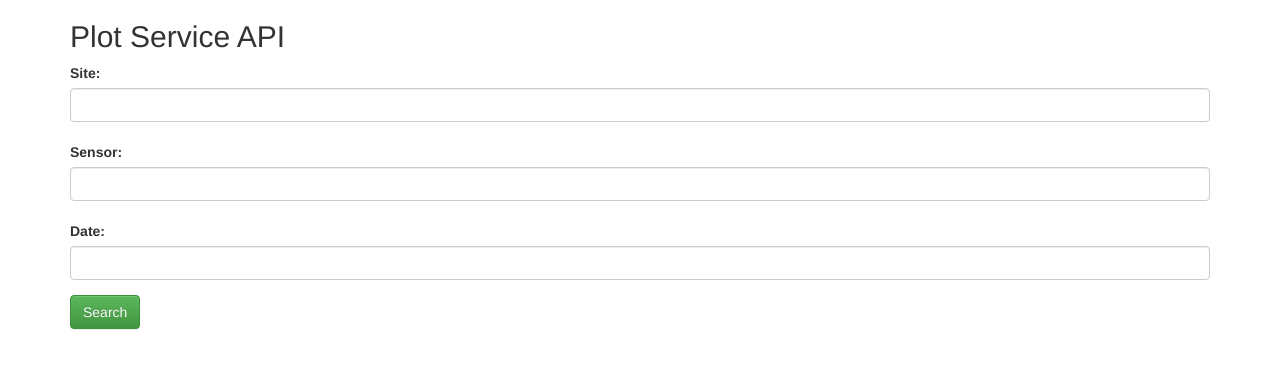
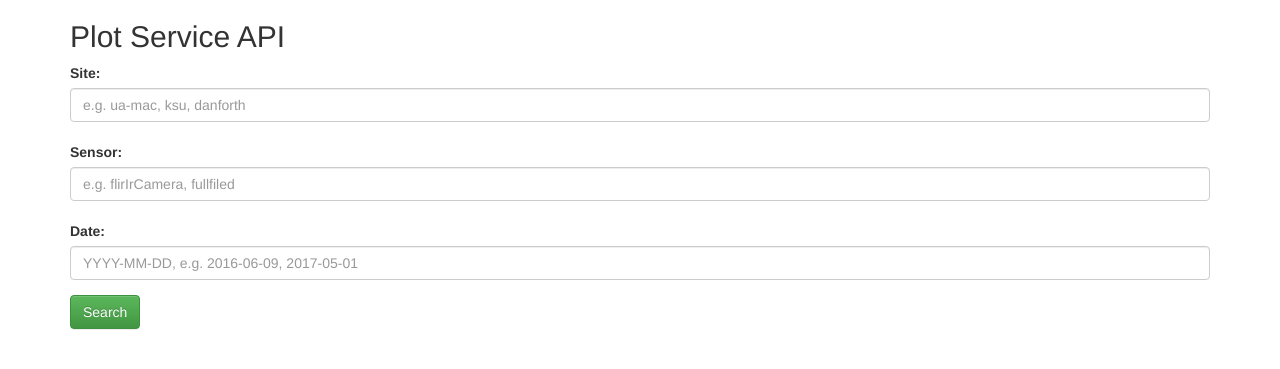
Before and after one commit to terraref/service-products, a Flask app: page /api in a window 1280 px wide. Shown: the top 369 px of the page. Run offline with Flask 2, Linux system fonts and the light colour scheme; some libraries are stand-ins or nearby versions.

Commit message:
Add form placeholder & submition redirection

```diff
--- a/plot_service/api.py
+++ b/plot_service/api.py
@@ -53,7 +53,8 @@ def check_sensor(station, sensor, date=None):
         return sensorpath
 
     datepath = os.path.join(sensorpath, date)
-    print("datepath = {}".format(datepath))
+    logging.info("datepath = {}".format(datepath))
+
     if not os.path.exists(datepath):
         raise InvalidUsage('sensor data not available for given date',
                            payload={'site': station, 'sensor': sensor,
@@ -141,7 +142,7 @@ def get_sensor_dates(site, sensor):
     """ Get dates associated with sensor """
     resources = []
     dates = list_sensor_dates(site, sensor)
-
+    print site, sensor
     if dates:
         dates = [datetime.strptime(date, '%Y-%m-%d').date() for date in dates]
         dates.sort()
--- a/plot_service/templates/api.html
+++ b/plot_service/templates/api.html
@@ -19,13 +19,14 @@
     {{ form.csrf }}
     <div class="form-group">
       <label for="site">Site:</label>
-      <input type="text" class="form-control" id="site" name="site">
+      <input type="text" class="form-control" placeholder="e.g. ua-mac, ksu, danforth" id="site" name="site">
       <br>
       <label for="sensor">Sensor:</label>
-      <input type="text" class="form-control" id="sensor" name="sensor">
+      <input type="text" class="form-control" placeholder="e.g. flirIrCamera, fullfiled" id="sensor" name="sensor">
       <br>
       <label for="date">Date:</label>
-      <input type="text" class="form-control" id="date" name="date">
+      <input type="text" class="form-control" id="date" placeholder="YYYY-MM-DD, e.g. 2016-06-09, 2017-05-01" name="date">
+
     </div>
     <button type="submit" class="btn btn-success">Search</button>
   </form>
--- a/plot_service/views.py
+++ b/plot_service/views.py
@@ -1,10 +1,10 @@
 import os
 import itertools
 from osgeo import gdal
-from flask import render_template, safe_join, request, Flask, redirect, url_for
+from flask import render_template, safe_join, flash, request, Flask, redirect, url_for
 from flask import send_file, send_from_directory
-from wtforms import Form, TextField, TextAreaField, validators
-from plot_service import app
+from wtforms import Form, TextField, TextAreaField, validators, StringField, SubmitField
+from plot_service import app, api
 from terrautils.gdal import get_raster_extents
 #from terrautils.sensors import check_site, check_sensor, get_file_paths
 
@@ -139,5 +139,5 @@ def api():
         site = request.form['site']
         sensor = request.form['sensor']
         date = request.form['date']
-        print site, sensor, date
+        return redirect(url_for('get_sensor_dates', site=site, sensor=sensor))
     return render_template('api.html', form=form)
```
